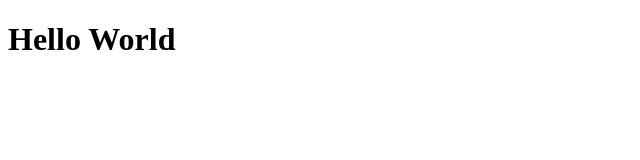
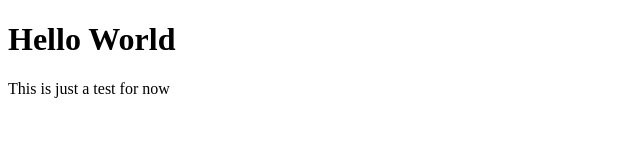
Before and after one commit to ANNIEB45/online-event-hall, a plain HTML site: page index.html in a window 1280 px wide. Shown: the whole page, without its empty margins (0-640 px from the left). Drawn offline with Linux system fonts and the light colour scheme.

Commit message:
Testing new (#1)
* added paragraph

* added paragraph

```diff
--- a/index.html
+++ b/index.html
@@ -9,5 +9,6 @@
 </head>
 <body>
     <h1>Hello World</h1>
+    <p>This is just a test for now</p>
 </body>
 </html>
```
